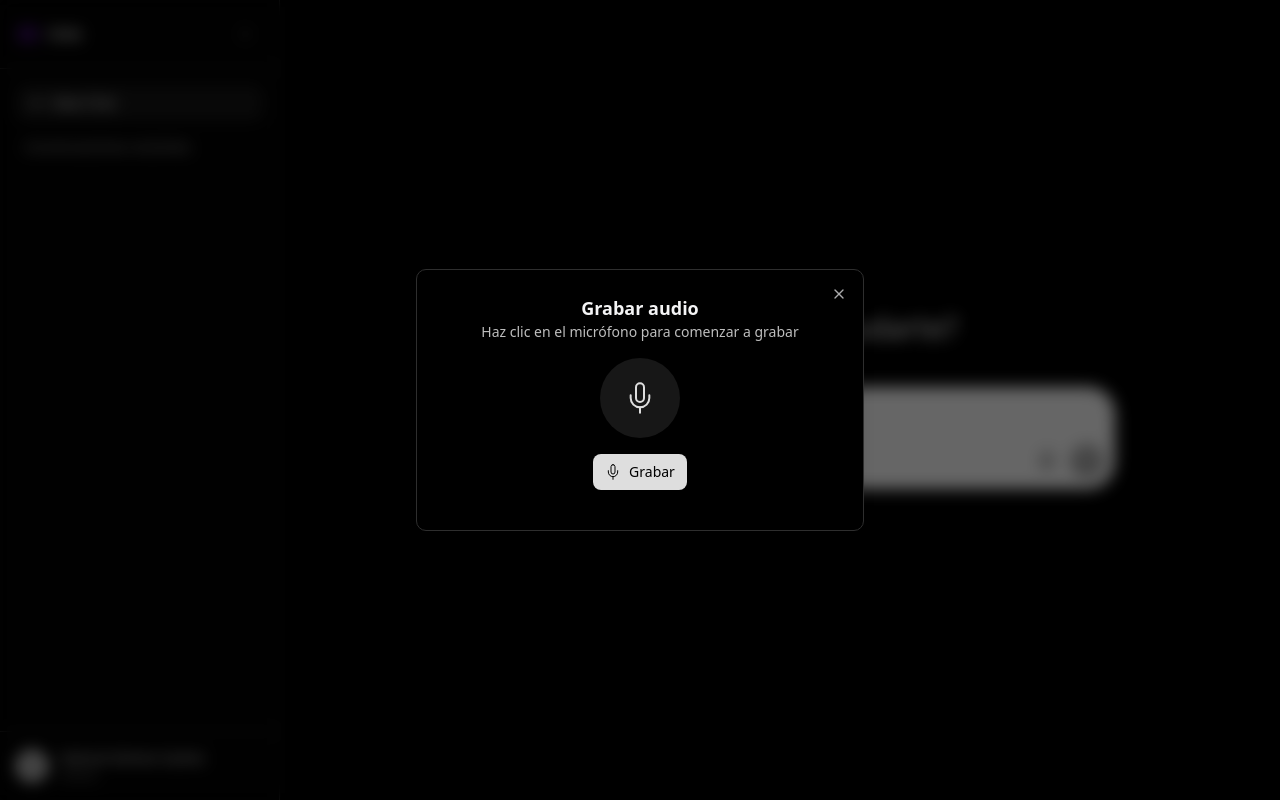
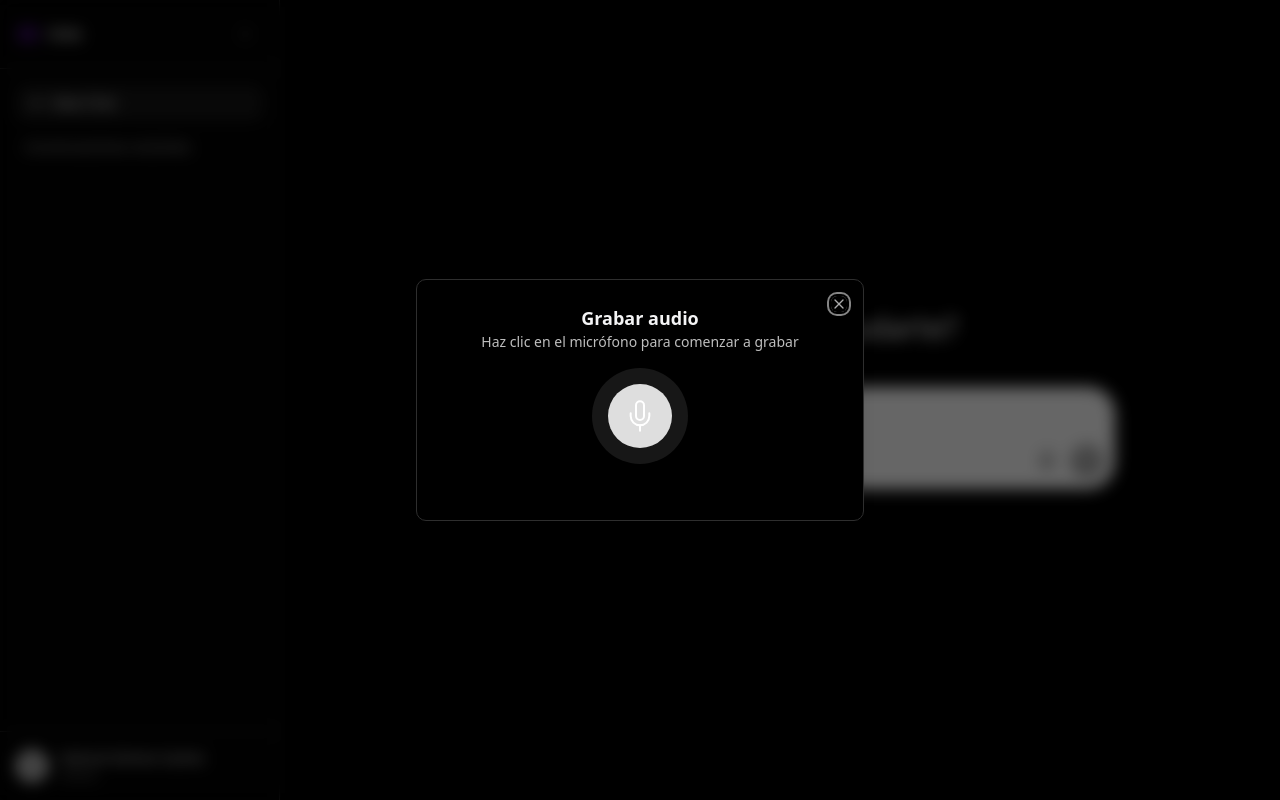
Before and after one commit to nahugomez/n8n-nextjs-poc, a Next.js app: page / in a window 1280 px wide. Both pictures are taken after a click on the button "Record voice". Built offline with nearby package versions, Linux system fonts and the light colour scheme.

Commit message:
feat: enhance audio dialog UI with larger buttons and click-to-record functionality

```diff
--- a/src/components/audio-dialog/audio-dialog.tsx
+++ b/src/components/audio-dialog/audio-dialog.tsx
@@ -204,39 +204,44 @@ export function AudioDialog({ open, onOpenChange, onSendAudio, aiAudioBase64, ai
                 : isRecording
                   ? "Grabando... Habla ahora"
                   : recordedAudio
-                    ? "Audio grabado. Puedes reproducirlo antes de enviar"
+                    ? "Audio grabado. Haz clic para reproducir"
                     : "Haz clic en el micrófono para comenzar a grabar"}
             </p>
           </div>
 
-          <div className="flex items-center justify-center w-20 h-20 rounded-full bg-primary/10">
+          <div className="flex items-center justify-center w-24 h-24 rounded-full bg-primary/10 hover:bg-primary/20 transition-colors cursor-pointer"
+               onClick={aiAudioBase64 ? undefined : (isRecording ? stopRecording : startRecording)}>
             {aiAudioBase64 ? (
               <Button
                 variant="ghost"
                 size="icon"
-                className="w-12 h-12"
+                className="w-16 h-16"
                 onClick={playAIAudio}
                 disabled={isPlayingAI}
               >
                 {isPlayingAI ? (
-                  <div className="w-6 h-6 bg-green-500 rounded-full animate-pulse" />
+                  <div className="w-8 h-8 bg-green-500 rounded-full animate-pulse" />
                 ) : (
-                  <PlayIcon className="w-6 h-6" />
+                  <PlayIcon className="w-8 h-8" />
                 )}
               </Button>
             ) : isRecording ? (
-              <div className="w-8 h-8 bg-red-500 rounded-full animate-pulse" />
+              <div className="w-12 h-12 bg-red-500 rounded-full animate-pulse flex items-center justify-center">
+                <StopIcon className="w-6 h-6 text-white" />
+              </div>
             ) : recordedAudio ? (
               <Button
                 variant="ghost"
                 size="icon"
-                className="w-12 h-12"
+                className="w-16 h-16"
                 onClick={playRecordedAudio}
               >
-                <PlayIcon className="w-6 h-6" />
+                <PlayIcon className="w-8 h-8" />
               </Button>
             ) : (
-              <MicIcon className="w-8 h-8 text-primary" />
+              <div className="w-16 h-16 bg-primary rounded-full flex items-center justify-center hover:bg-primary/90 transition-colors">
+                <MicIcon className="w-8 h-8 text-white" />
+              </div>
             )}
           </div>
 
@@ -261,16 +266,7 @@ export function AudioDialog({ open, onOpenChange, onSendAudio, aiAudioBase64, ai
               >
                 Cerrar
               </Button>
-            ) : !recordedAudio ? (
-              <Button
-                onClick={isRecording ? stopRecording : startRecording}
-                variant={isRecording ? "destructive" : "default"}
-                className="gap-2"
-              >
-                {isRecording ? <StopIcon className="w-4 h-4" /> : <MicIcon className="w-4 h-4" />}
-                {isRecording ? "Detener" : "Grabar"}
-              </Button>
-            ) : (
+            ) : recordedAudio ? (
               <>
                 <Button
                   onClick={resetRecording}
@@ -288,7 +284,7 @@ export function AudioDialog({ open, onOpenChange, onSendAudio, aiAudioBase64, ai
                   Enviar
                 </Button>
               </>
-            )}
+            ) : null}
           </div>
 
           {/* Hidden audio elements for playback */}
```
